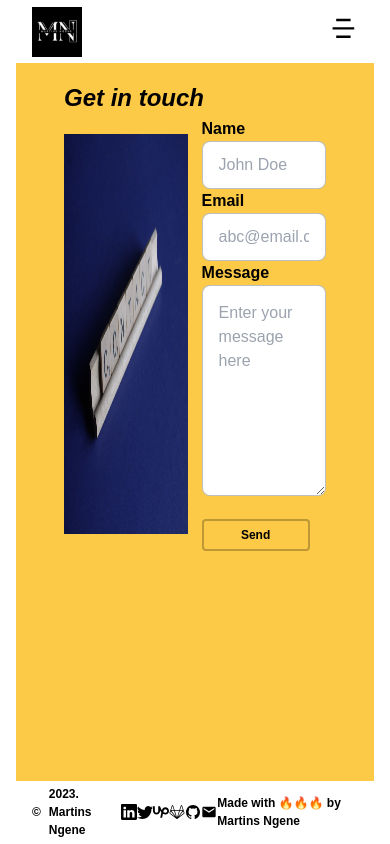
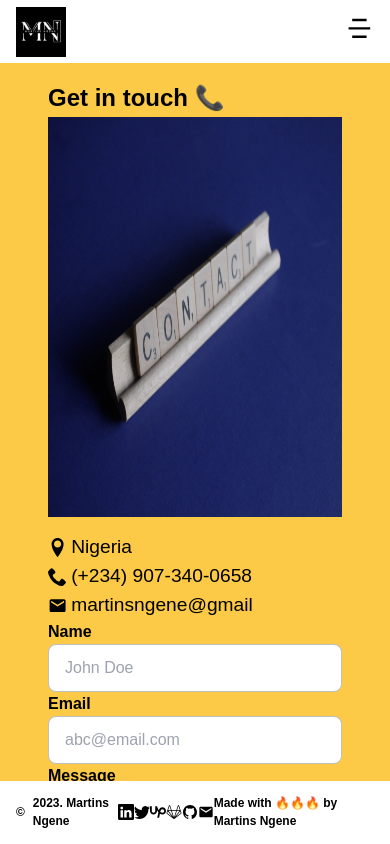
Before and after one commit to Martinsngene/portfolio-me, a Next.js app: page /contact in a window 390 px wide. Built offline with nearby package versions, Linux system fonts and the light colour scheme.

Commit message:
update: Add emojis and build contact page

```diff
--- a/components/layout/styles.module.css
+++ b/components/layout/styles.module.css
@@ -1,4 +1,4 @@
 .container{
-    @apply w-full h-[100vh] px-[1rem] lg:px-[3.75rem];
+    @apply w-full h-[100vh] px-0 lg:px-[3.75rem];
     scroll-snap-type: y mandatory;
 }
--- a/components/section/styles.module.css
+++ b/components/section/styles.module.css
@@ -4,5 +4,5 @@
 }
 
 .header{
-  @apply text-[#000] italic font-bold text-[1.5rem] leading-[2.375rem];
+  @apply text-[#000] font-extrabold text-[1.5rem] leading-[2.375rem];
 }
--- a/pages/about/index.tsx
+++ b/pages/about/index.tsx
@@ -8,7 +8,7 @@ const index = () => {
   return (
     <>
       <Seo title='About' />
-      <Section showHeader header='$whoami' className='bg-[#f4e285]'>
+      <Section showHeader header='$whoami 🤓' className='bg-[#f4e285]'>
         <div></div>
       </Section>
     </>
--- a/pages/certifications/index.tsx
+++ b/pages/certifications/index.tsx
@@ -10,7 +10,7 @@ const index = () => {
   return (
     <>
       <Seo title='Certifications' />
-      <Section showHeader header="I'm certified" className='bg-[#bc4b51]'>
+      <Section showHeader header="I'm certified 👨‍🎓" className='bg-[#bc4b51]'>
         <div className='grid grid-cols-1 lg:grid-cols-4 h-fit'>
           {certifications.map((certificate, index) => {
             return (
--- a/pages/contact/index.tsx
+++ b/pages/contact/index.tsx
@@ -1,6 +1,9 @@
 /** @format */
 
 import Image from "next/image";
+import { ImLocation, ImPhone } from "react-icons/im";
+import { MdEmail } from "react-icons/md";
+
 import Section from "../../components/section";
 import styles from "./styles.module.css";
 import Seo from "../../components/seo";
@@ -12,12 +15,28 @@ const index = () => {
   return (
     <>
       <Seo title='Contact' />
-      <Section showHeader header='Get in touch' className='bg-[#fcca46]'>
-        <div className='flex items-center justify-between w-full'>
-          <div className='w-[47.5%] relative h-[400px]'>
-            <Image src='/contact.jpg' layout='fill' alt='contact' />
+      <Section showHeader header='Get in touch 📞' className='bg-[#fcca46]'>
+        <div className='grid grid-cols-1 gap-0 lg:gap-8 lg:grid-cols-2 w-full'>
+          <div className='col-span-1 w-full'>
+            <div className='relative w-full h-[400px]'>
+              <Image src='/contact.jpg' layout='fill' alt='contact' />
+            </div>
+            <div className={styles.contactDetails}>
+              <div>
+                <ImLocation />
+                <a href='#'>Nigeria</a>
+              </div>
+              <div>
+                <ImPhone />
+                <a href='tel:+2349073400658'>(+234) 907-340-0658</a>
+              </div>
+              <div>
+                <MdEmail />
+                <a href='mailto:martinsngene@gmail.com'>martinsngene@gmail</a>
+              </div>
+            </div>
           </div>
-          <div className='w-[47.5%] flex flex-col items-center justify-center'>
+          <div className='col-span-1 w-full flex flex-col items-center justify-center'>
             <div className='w-full'>
               <Input
                 id='name'
--- a/pages/contact/styles.module.css
+++ b/pages/contact/styles.module.css
@@ -1,3 +1,15 @@
 .button{
     @apply mt-[1rem] w-[108px] h-[32px] bg-[#fcca46] rounded-[4px] text-[#000] text-[0.75rem] xl:text-[1rem] font-[600] leading-[150%] border-[2px] border-solid border-[rgba(0,0,0,0.25)]
 }
+
+.contactDetails{
+    @apply mt-4 lg:mt-8;
+}
+
+.contactDetails div{
+    @apply flex items-center text-[1.2rem];
+}
+
+.contactDetails div a{
+    @apply ml-1 lg:ml-2
+}
--- a/pages/index.tsx
+++ b/pages/index.tsx
@@ -10,7 +10,10 @@ const Home = () => {
   return (
     <>
       <Seo title='Martins Ngene' />
-      <Section showHeader header='Hi there, welcome!' className='bg-[#8cb369]'>
+      <Section
+        showHeader
+        header='Hi there, welcome! 👋'
+        className='bg-[#8cb369]'>
         <div className={styles.container}>
           <Photo />
           <Info />
--- a/pages/portfolio/index.tsx
+++ b/pages/portfolio/index.tsx
@@ -10,7 +10,7 @@ const index = () => {
   return (
     <>
       <Seo title='Portfolio' />
-      <Section showHeader header='Work history' className='bg-[#f4a259]'>
+      <Section showHeader header='Work history 💼' className='bg-[#f4a259]'>
         <div className='grid grid-cols-1 lg:grid-cols-4 h-fit'>
           {projects.map((project, index) => {
             return (
--- a/pages/skills/index.tsx
+++ b/pages/skills/index.tsx
@@ -11,7 +11,7 @@ const index = () => {
   return (
     <>
       <Seo title='Skills' />
-      <Section showHeader header='Complete toolbox' className='bg-[#5b8e7d]'>
+      <Section showHeader header='Complete toolbox 🧰' className='bg-[#5b8e7d]'>
         {skills.map((skill) => {
           return (
             <div key={skill.sectionName} className='mb-[1rem] flex flex-col'>
```
